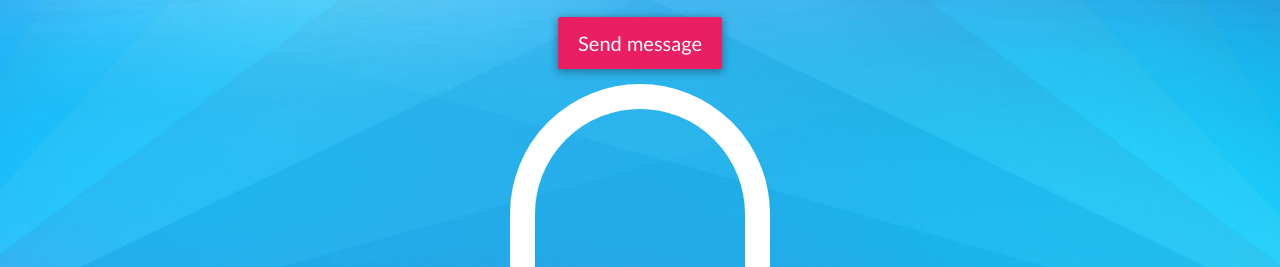
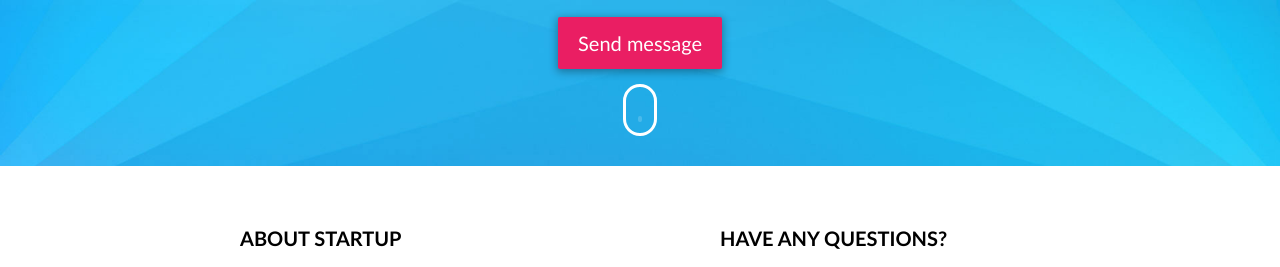
Before and after one commit to linajja/5-coming-soon, a website: page index.html in a window 1280 px wide. Shown: the part 481-748 px from the top of the page. Drawn offline with Linux system fonts and the light colour scheme.

Commit message:
Mouse animation

```diff
--- a/css/components/mouse.css
+++ b/css/components/mouse.css
@@ -1,5 +1,5 @@
 .mouse {
-  font-size: 10px;
+  font-size: 1.3px;
   display: inline-block;
   width: 26em;
   height: 40em;
```
